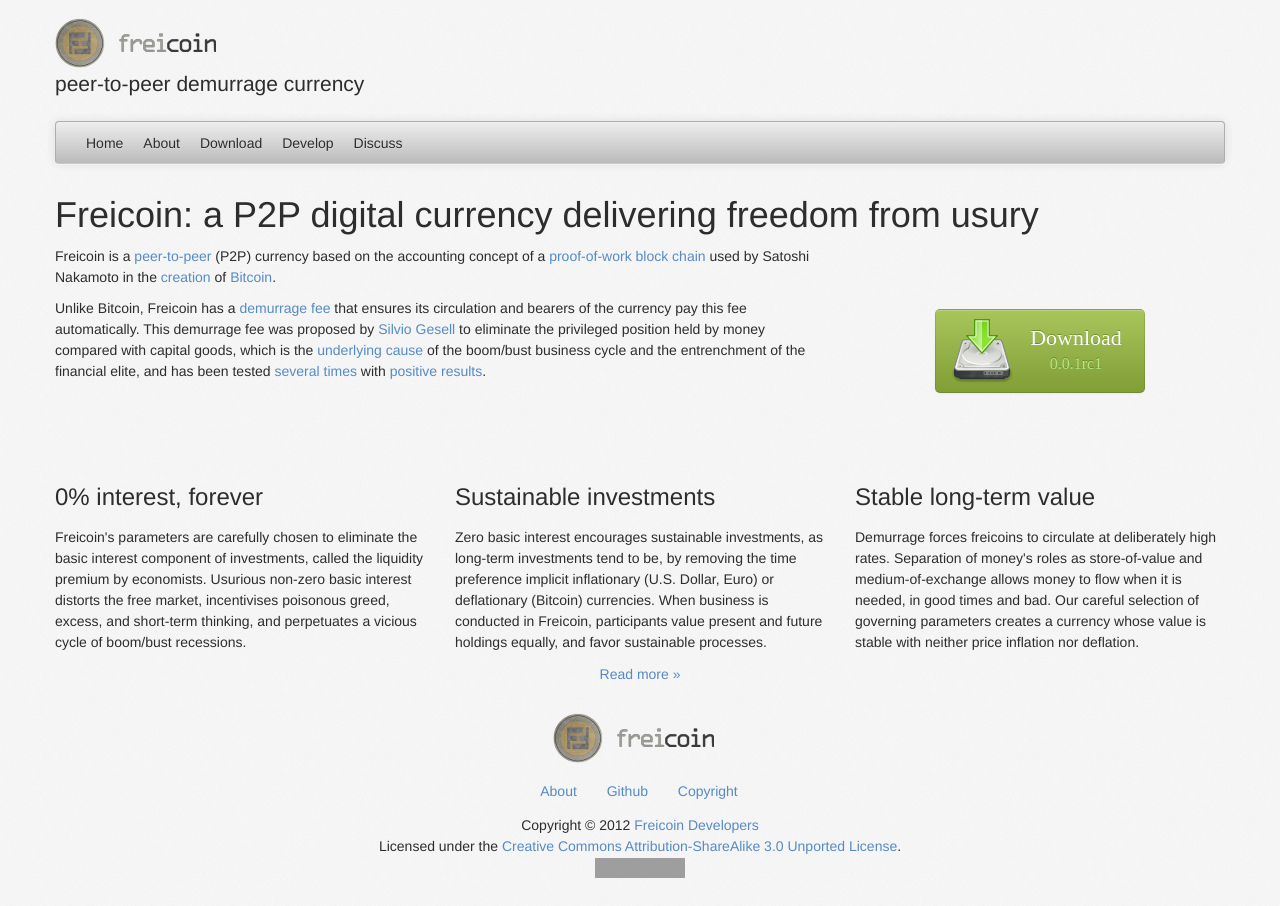
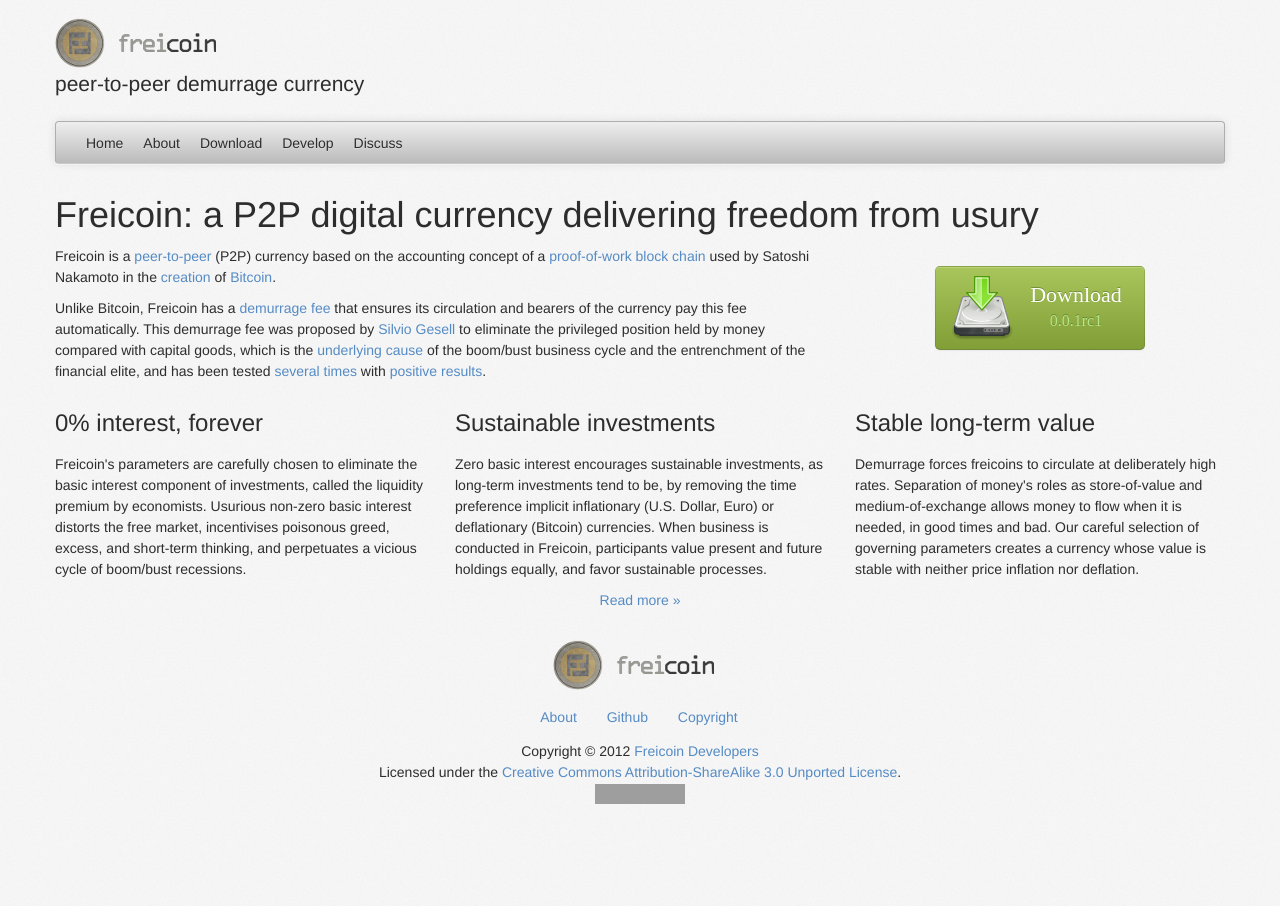
Before and after one commit to freicoin/freico.in, a Jekyll site: the page built from index.html, in a window 1280 px wide. Built offline with Jekyll 4.4.1, drawn with Linux system fonts in a browser that asks for light colours; nearby versions of some CDN libraries; some web fonts are replaced; comment, search, counter and statistics services are not loaded; grey boxes are pictures that could not be loaded.

Commit message:
Use margin not br on main page

```diff
--- a/index.html
+++ b/index.html
@@ -13,9 +13,7 @@
   </div>
 
   <div class="span4" style="text-align:center;">
-    <br><br><br>
-    <p><a class="btn btn-success btn-large" href="/download/"><span class="download-content" style=""><span class="download-title">Download</span><span class="download-version">{{ site.freicoind.version }}</span></span></a></p>
-    <br><br><br>
+    <p style="margin-top:20px;"><a class="btn btn-success btn-large" href="/download/"><span class="download-content" style=""><span class="download-title">Download</span><span class="download-version">{{ site.freicoind.version }}</span></span></a></p>
   </div>
 </div>
 
```
